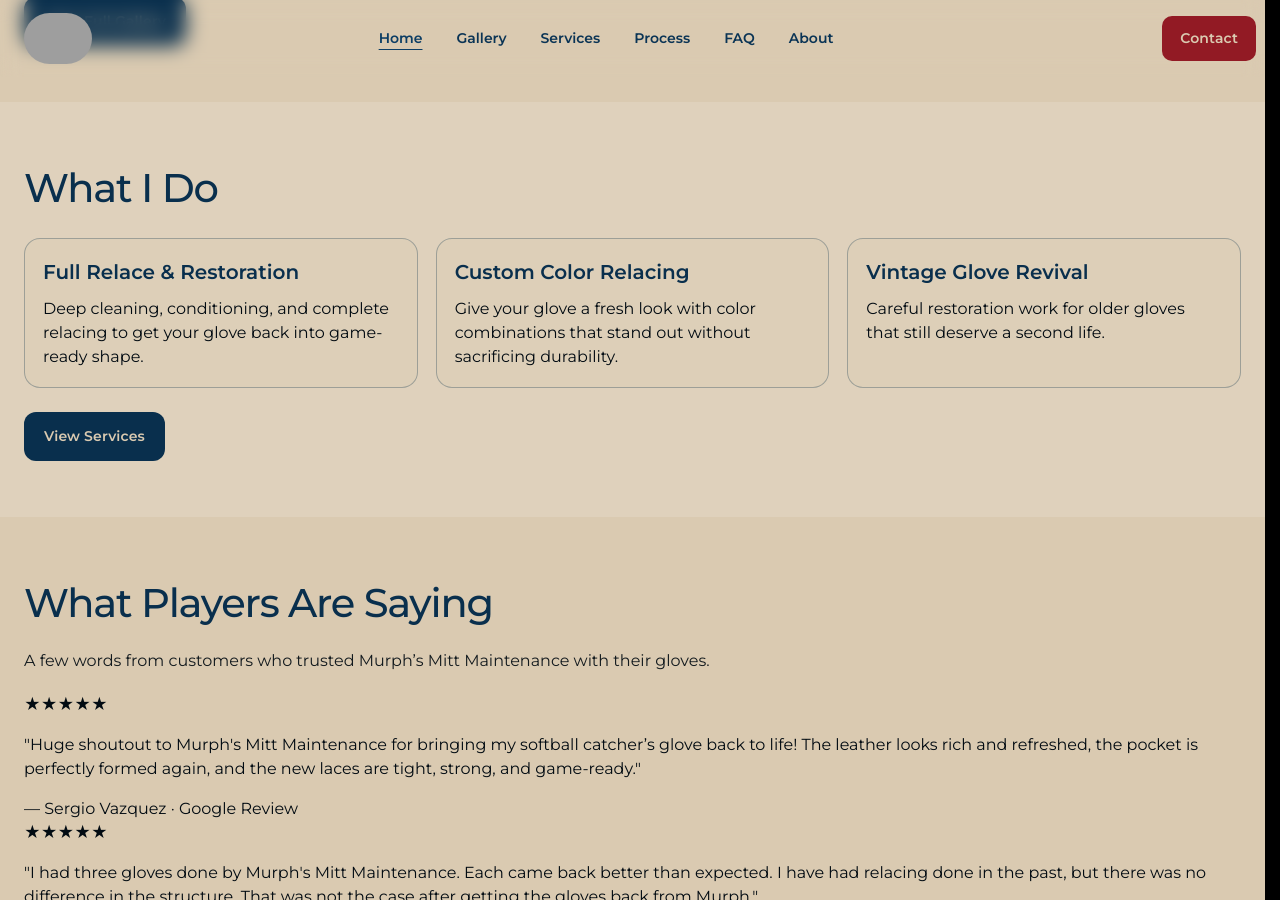
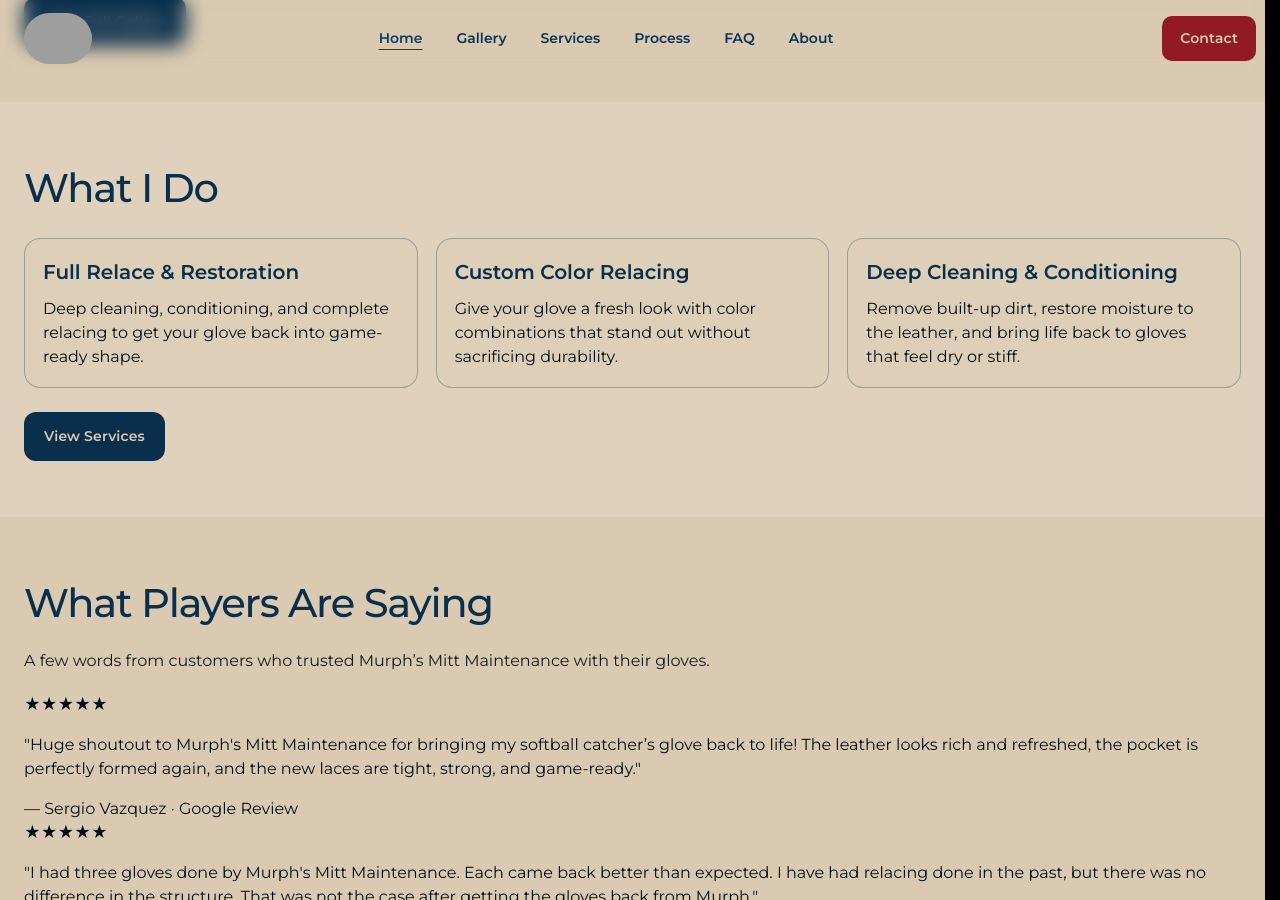
Before and after one commit to kbrettmurphy-ctrl/murphsmitts, a Jekyll site: the page built from index.html, in a window 1280 px wide and 900 px high, scrolled down 1351 px. Built offline with Jekyll 4.4.1, drawn with Linux system fonts in a browser that asks for light colours; grey boxes are pictures that could not be loaded.

Commit message:
Update index.html

```diff
--- a/index.html
+++ b/index.html
@@ -68,8 +68,8 @@
         </article>
 
         <article class="card home-service-card">
-          <h3>Vintage Glove Revival</h3>
-          <p>Careful restoration work for older gloves that still deserve a second life.</p>
+          <h3>Deep Cleaning & Conditioning</h3>
+          <p>Remove built-up dirt, restore moisture to the leather, and bring life back to gloves that feel dry or stiff.</p>
         </article>
       </div>
 
```
